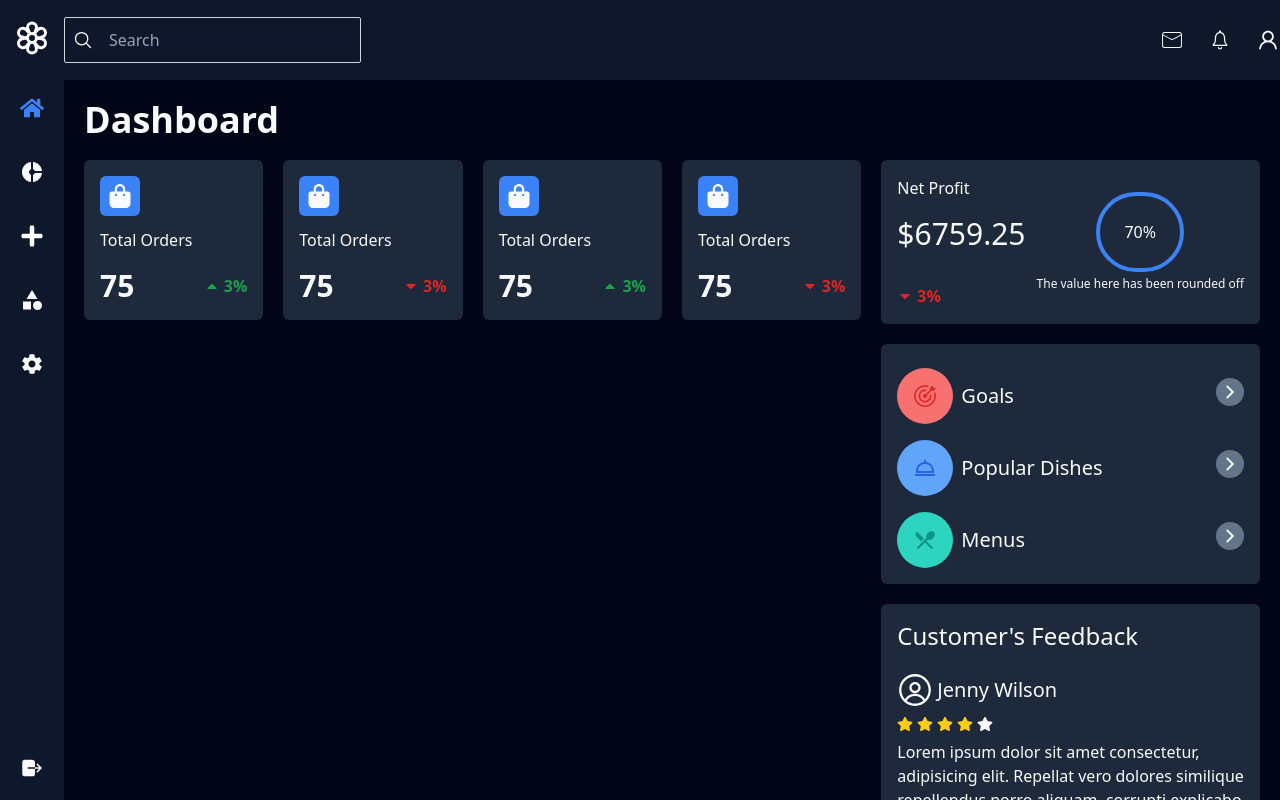
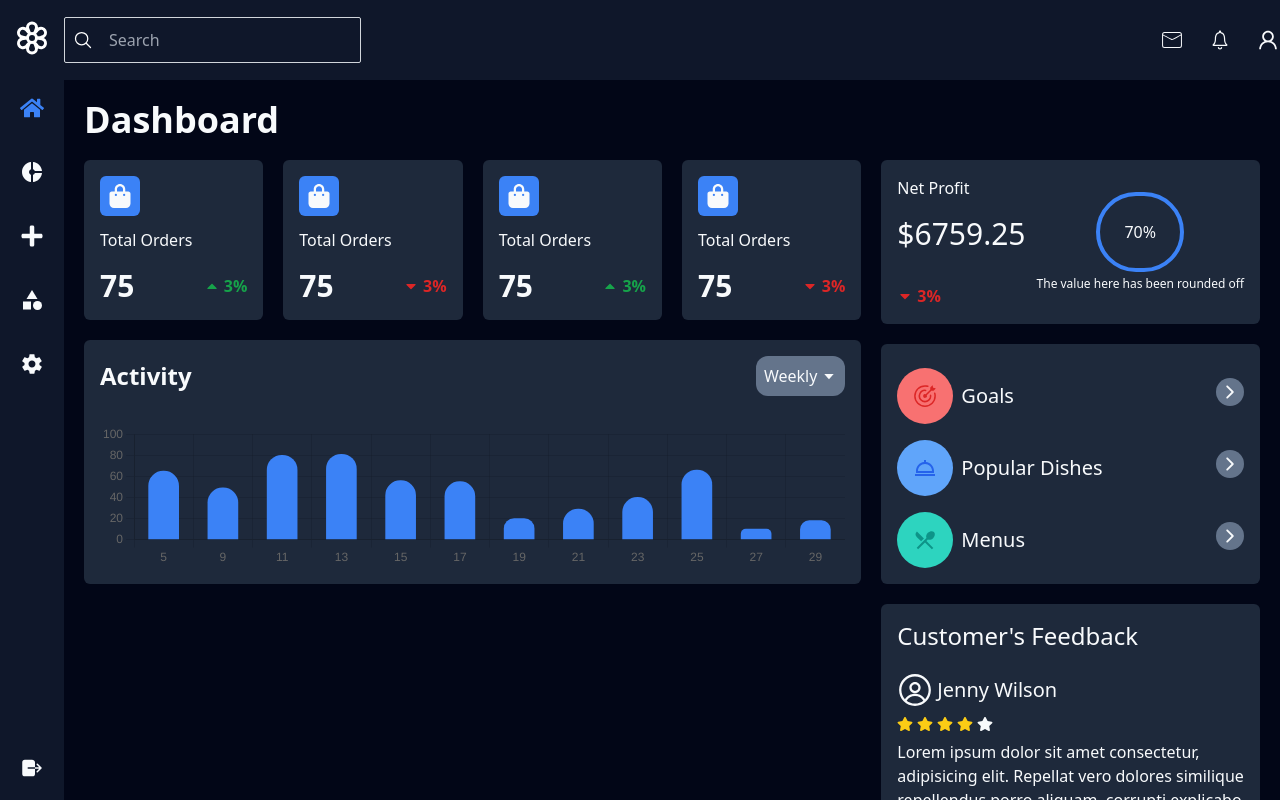
Before and after one commit to GeekyNaved/assignment, a React (Vite) app: page / in a window 1280 px wide. Built offline with nearby package versions, Linux system fonts and the light colour scheme.

Commit message:
adding Activity Chart

```diff
--- a/package.json
+++ b/package.json
@@ -10,7 +10,9 @@
     "preview": "vite preview"
   },
   "dependencies": {
+    "chart.js": "^4.4.3",
     "react": "^18.3.1",
+    "react-chartjs-2": "^5.2.0",
     "react-dom": "^18.3.1",
     "react-icons": "^5.2.1",
     "react-router-dom": "^6.26.0"
--- /dev/null
+++ b/src/components/BarChart.jsx
@@ -0,0 +1,105 @@
+import {Bar} from "react-chartjs-2";
+import {
+  Chart as ChartJS,
+  CategoryScale,
+  LinearScale,
+  BarElement,
+  Title,
+  Tooltip,
+  Legend,
+} from "chart.js";
+import {BiCaretDown} from "react-icons/bi";
+
+ChartJS.register(
+  CategoryScale,
+  LinearScale,
+  BarElement,
+  Title,
+  Tooltip,
+  Legend
+);
+
+const BarChart = () => {
+  const data = {
+    labels: [
+      "5",
+      "9",
+      "11",
+      "13",
+      "15",
+      "17",
+      "19",
+      "21",
+      "23",
+      "25",
+      "27",
+      "29",
+    ],
+    datasets: [
+      {
+        data: [65, 49, 80, 81, 56, 55, 20, 29, 40, 66, 10, 18],
+        backgroundColor: "rgb(59 130 246)",
+        borderRadius: 50,
+        barThickness: 30, // bar width
+      },
+    ],
+  };
+  const dataForMobile = {
+    labels: [
+      "5",
+      "9",
+      "11",
+      "13",
+      "15",
+      "17",
+      "19",
+      "21",
+      "23",
+      "25",
+      "27",
+      "29",
+    ],
+    datasets: [
+      {
+        data: [65, 49, 80, 81, 56, 55, 20, 29, 40, 66, 10, 18],
+        backgroundColor: "rgb(59 130 246)",
+        borderRadius: 50,
+      },
+    ],
+  };
+
+  const options = {
+    maintainAspectRatio: false,
+    responsive: true,
+    plugins: {
+      legend: {
+        display: false,
+      },
+    },
+    scales: {
+      x: {
+        stacked: false,
+      },
+    },
+  };
+
+  return (
+    <div className="bg-slate-800 text-slate-50 rounded-md p-4">
+      <div className="flex justify-between items-center">
+        <h1 className="text-2xl font-bold">Activity</h1>
+        <div className="flex gap-1 items-center p-2 bg-slate-500 border-1 border-slate-50 rounded-xl">
+          <p>Weekly</p>
+          <BiCaretDown />
+        </div>
+      </div>
+      <div className="hidden md:block w-full mt-7 h-36">
+        <Bar data={data} options={options} />
+      </div>
+      <div className="md:hidden w-full mt-5 h-36">
+        <Bar data={dataForMobile} options={options} />
+      </div>
+    </div>
+  );
+};
+
+export default BarChart;
--- a/src/pages/Home.jsx
+++ b/src/pages/Home.jsx
@@ -1,3 +1,4 @@
+import BarChart from "../components/BarChart";
 import Feedback from "../components/Feedback";
 import NetProfitCard from "../components/NetProfitCard";
 import OptionsCard from "../components/OptionsCard";
@@ -8,15 +9,16 @@ const Home = () => {
     <div className="p-5 pb-20">
       <h2 className="text-4xl font-bold">Dashboard</h2>
       <main className="grid md:grid-cols-3 gap-5 mt-5">
-        <section className="col-span-2">
+        <section className="col-span-2 flex flex-col gap-5">
           <div className="grid grid-cols-2 md:grid-cols-4 gap-5">
             <SmallCard profit={true} />
             <SmallCard profit={false} />
             <SmallCard profit={true} />
             <SmallCard profit={false} />
           </div>
+          <BarChart />
         </section>
-        <section className="md:col-span-1 col-span-2 grid grid-cols-1 gap-5">
+        <section className="md:col-span-1 col-span-2 flex flex-col gap-5">
           <NetProfitCard />
           <OptionsCard />
           <Feedback />
```
Also changed, not shown: 1 other file (tests, documents, lock files or other folders).
